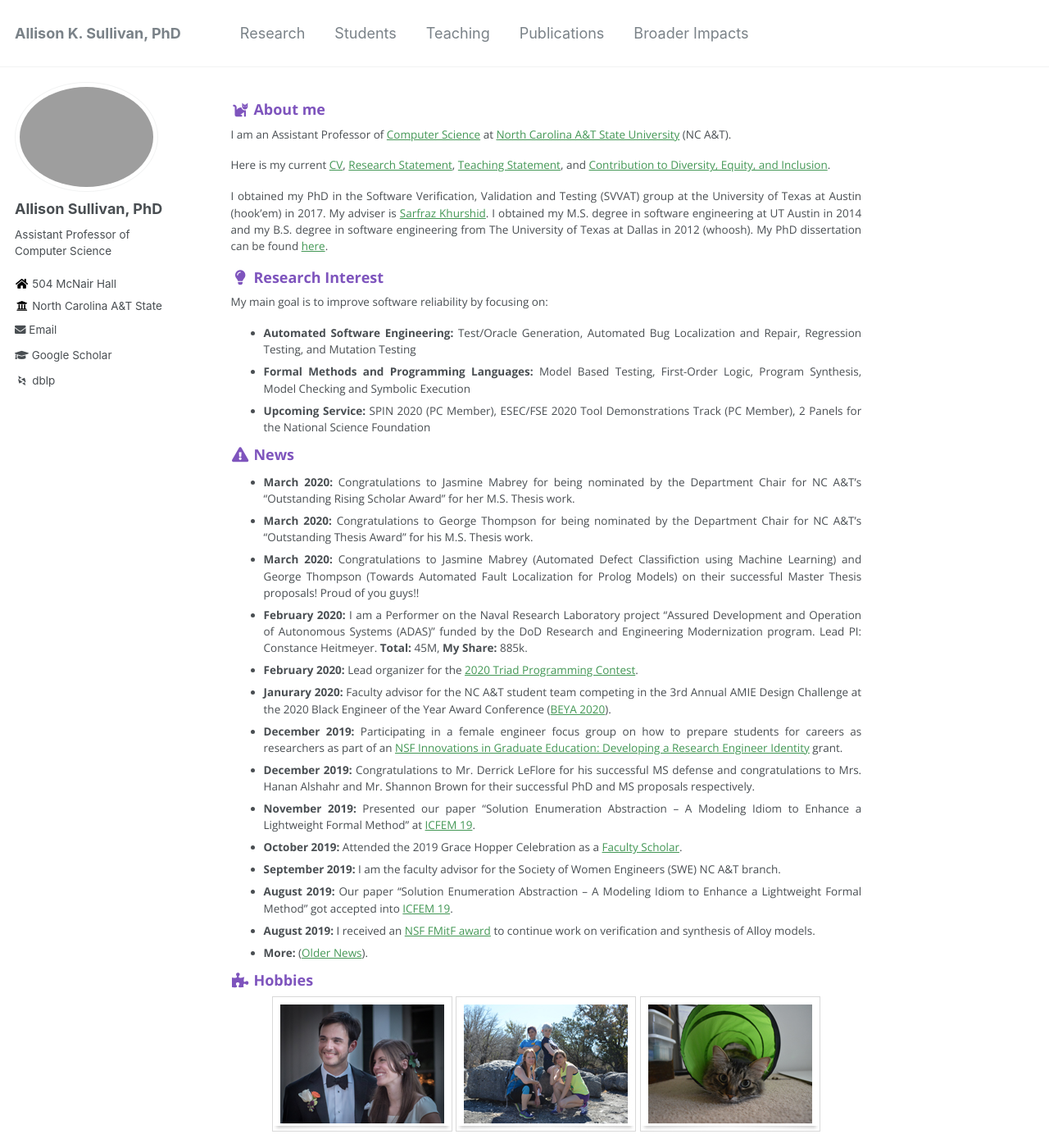
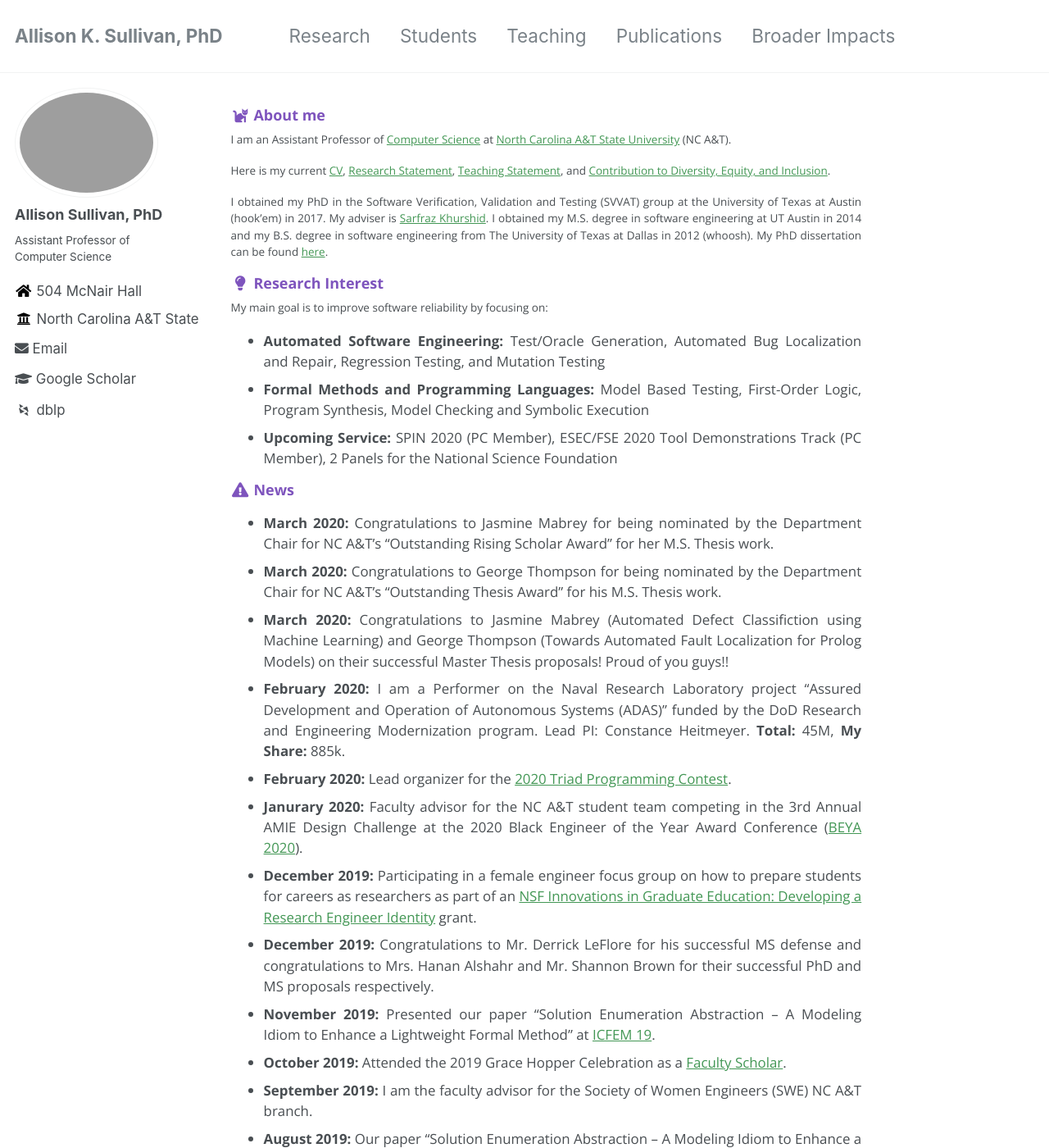
Before and after one commit to Allisonius/allisonius.github.io, a Jekyll site: the page built from _pages/about.md, in a window 1280 px wide and 1400 px high. Shown: the whole window at 82% size. Built offline with Jekyll 4.4.1, drawn with Linux system fonts in a browser that asks for light colours; some web fonts are replaced.

Commit message:
Update _base.scss

```diff
--- a/_sass/_base.scss
+++ b/_sass/_base.scss
@@ -25,7 +25,7 @@ body {
 }
 
  ul {
-    font-size: $type-size-5;
+    font-size: $type-size-4;
     margin-top: 0.7em;
     padding-top: 0;
      margin-bottom: 0.7em;
@@ -33,13 +33,13 @@ body {
   }
 
 ul ul {
-     font-size: $type-size-5;
+     font-size: $type-size-4;
      padding-left: -10px;
    margin-left: -10px;
 }
 
 ul ul li {
-     font-size: $type-size-5;
+     font-size: $type-size-4;
 }
 
 h1, h2, h3, h4, h5, h6 {
```
